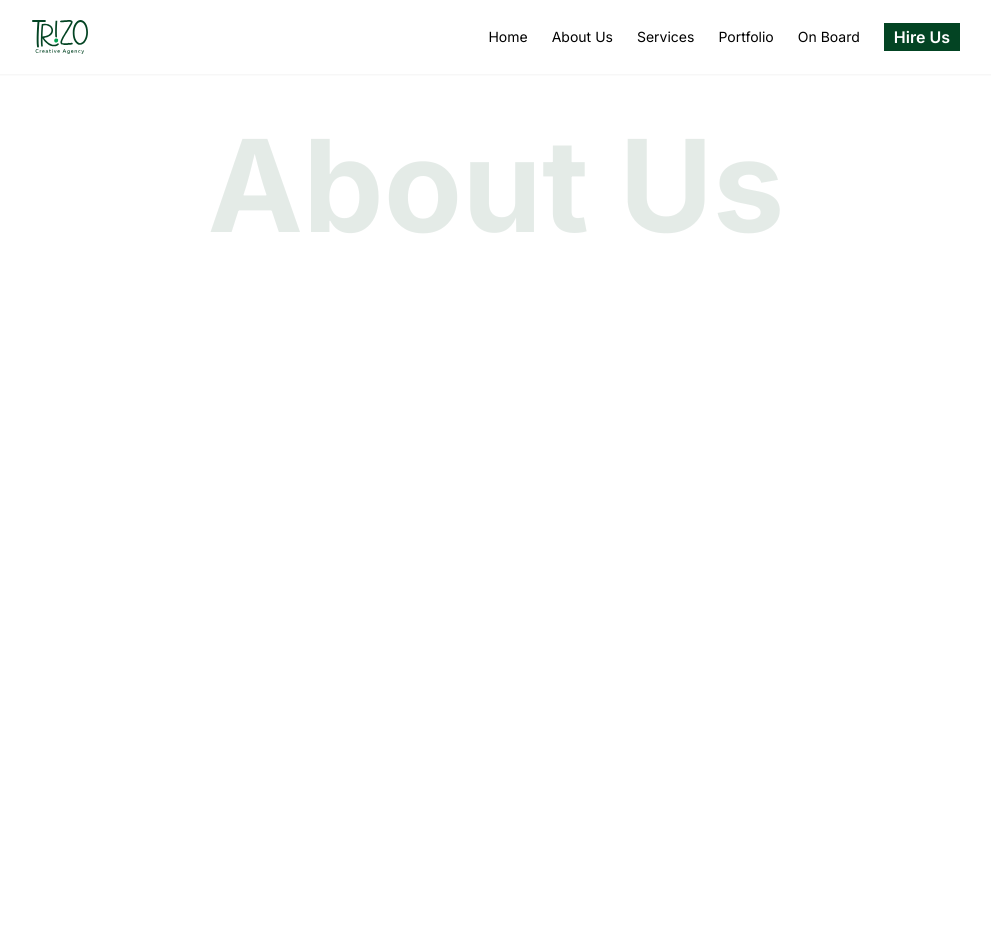
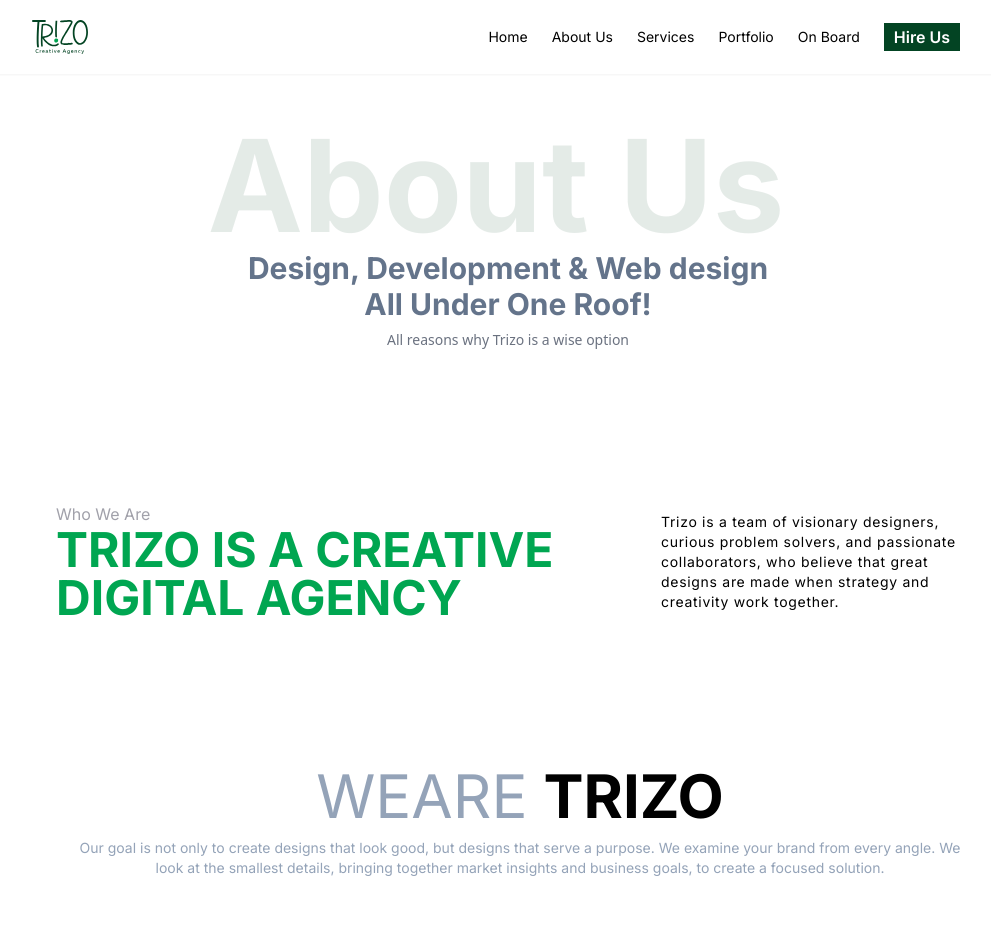
Before and after one commit to Thasneem-ma/trizo, a Next.js app: page /about in a window 1280 px wide. Shown: the top 952 px of the page, without its empty margins (144-1135 px from the left). Before the commit the page ends 800 px from the top, so only its background shows below. Built offline with nearby package versions, Linux system fonts and the light colour scheme.

Commit message:
port 5.0

```diff
--- a/app/about/page.js
+++ /dev/null
@@ -1,13 +0,0 @@
-import React from 'react'
-
-function About() {
-    return (
-        <div className=' flex-col md:flex-row items-center  py-12 px-16 md:px-44 space-x-6'>
-            <div className='flex items-center justify-center'>
-                <h1 className='text-5xl md:text-9xl font-bold text-brand-primary opacity-10'>About Us</h1>
-            </div>
-        </div>
-    )
-}
-
-export default About;
--- /dev/null
+++ b/app/about/page.jsx
@@ -0,0 +1,72 @@
+import React from 'react'
+import { AiOutlineLike } from "react-icons/ai";
+import { BsMouse } from "react-icons/bs";
+import { GiMiniSubmarine } from "react-icons/gi";
+import { SlUserFemale } from "react-icons/sl";
+function About() {
+    return (
+        <div className=' flex-col md:flex-row items-center  py-12 px-16 md:px-44 space-x-6'>
+            <div className='flex items-center justify-center'>
+                <h1 className='text-5xl md:text-9xl font-bold text-brand-primary opacity-10'>About Us</h1>
+            </div>
+            <div className='flex flex-col justify-center items-center'>
+                <h1 className='text-3xl md:5xl text-slate-500 font-bold'>Design, Development & Web design </h1>
+                <h1 className='text-3xl md:5xl text-slate-500 font-bold'>All Under One Roof!</h1>
+                <h1 className='text-sm font-sans p-2 text-gray-500'>All reasons why Trizo is a wise option</h1>
+            </div>
+            <div className='flex  items-center  flex-col lg:flex-row py-36 '>
+                <div className=''>
+                    <h1 className='text-zinc-400'>Who We Are</h1>
+                    <h1 className='text-brand-secondary font-bold text-6xl md:text-5xl'>TRIZO IS A CREATIVE DIGITAL AGENCY</h1>
+                </div>
+                <p className='w-full lg:w-1/2 text-sm md:text-sm tracking-wider leading-6'> Trizo is a team of visionary designers, curious problem solvers, and passionate collaborators, who believe that great designs are made when strategy and creativity work together.</p>
+            </div>
+            <div class="container overflow-hidden relative">
+                <div className='flex flex-col lg:flex-row justify-center gap-4 text-6xl md:8xl'>
+                    <h1 class="text-slate-400">WEARE</h1>
+                    <h1 class="font-bold">TRIZO</h1>
+                </div>
+                <h1 class="text-sm text-center p-3 text-slate-400">
+                    Our goal is not only to create designs that look good, but designs that serve a purpose. We examine your brand from every angle. We look at the smallest details, bringing together market insights and business goals, to create a focused solution.
+                </h1>
+            </div>
+            <div className='flex flex-col lg:flex-row  gap-2 py-20 px-5 md:px-0 space-x-3  text-start'>
+                <div className='items-start flex flex-col gap-2.5 content-center shadow-green-100 shadow-lg p-5 hover:shadow-lg rounded-sm '>
+                    <h1 className='text-3xl font-bold text-green-700 p-3'>Why Choose Us?</h1>
+                    <h1 className=' text-sm text-slate-600'>Webmax Digital Solutions LLP is a Full-Service Digital Agency Based in India & GCC. Webmax provide market research, event marketing, Media producations, digital marketing, web development, app development, brand development, motion graphics, content writing & print manufacture.</h1>
+                    <h1 className='text-sm py-10 text-slate-600'>Our clients are involved in every step along the way. because we are wired for long-term contracts and retained customers.</h1>
+                </div>
+                <div className='items-start flex flex-col gap-2.5 content-center shadow-green-100 shadow-lg p-5 hover:shadow-lg rounded-sm '>
+                    <h1 className='text-3xl font-bold text-green-700 p-3'>Our Team Persuit</h1>
+                    <h1 className=' text-sm text-slate-600'>Webmax Digital Solutions LLP is a Full-Service Digital Agency Based in India & GCC. Webmax provide market research, event marketing, Media producations, digital marketing, web development, app development, brand development, motion graphics, content writing & print manufacture.</h1>
+                    <h1 className='text-sm py-10 text-slate-600'>Our clients are involved in every step along the way. because we are wired for long-term contracts and retained customers.</h1>
+                </div>
+            </div>
+            <div className='flex flex-col lg:flex-row   gap-2 py-10 px-2 space-x-3 items-center text-center content-center'>
+                <div className='flex flex-col items-center'>
+                    <BsMouse className='text-brand-primary' size={40} />
+                    <h1 className='text-lg font-semibold text-brand-primary'>Creative Ideas</h1>
+                    <h1 className='font-light pt-2'>Content Strategy: Develop a content strategy that is aligned with the target audience and business goals, and create content that is engaging, informative, and shareable.</h1>
+                </div>
+                <div className='flex flex-col items-center'>
+                    <AiOutlineLike className='text-brand-primary' size={40} />
+                    <h1 className='text-lg font-semibold text-brand-primary'>Quality First</h1>
+                    <h1 className='font-light pt-2'>Content Strategy: Develop a content strategy that is aligned with the target audience and business goals, and create content that is engaging, informative, and shareable.</h1>
+                </div>
+                <div className=' flex flex-col items-center'>
+                    <GiMiniSubmarine className='text-brand-primary' size={40} />
+                    <h1 className='text-lg font-semibold text-brand-primary'>Ontime Submission</h1>
+                    <h1 className='font-light pt-2'>Content Strategy: Develop a content strategy that is aligned with the target audience and business goals, and create content that is engaging, informative, and shareable.</h1>
+                </div>
+                <div className='flex flex-col items-center'>
+                    <SlUserFemale className='text-brand-primary' size={40} />
+                    <h1 className='text-lg font-semibold text-brand-primary'>Website Development</h1>
+                    <h1 className='font-light pt-2'>Content Strategy: Develop a content strategy that is aligned with the target audience and business goals, and create content that is engaging, informative, and shareable.</h1>
+                </div>
+            </div>
+
+        </div>
+    )
+}
+
+export default About;
--- a/components/WhatWe.jsx
+++ b/components/WhatWe.jsx
@@ -4,7 +4,6 @@
 function WhatWe() {
   return (
     <div className="flex flex-col md:flex-row items-start md:items-center justify-between px-14 md:px-44 space-x-0 md:space-x-6">
-
       <div className="">
         <h1 className="text-2xl md:text-5xl  text-zinc-300 opacity-1">What</h1>
         <h1 className="text-6xl md:text-8xl font-bold text-brand-primary">WE DO?</h1>
```
Also changed, not shown: app/globals.css (line endings or trailing spaces).
